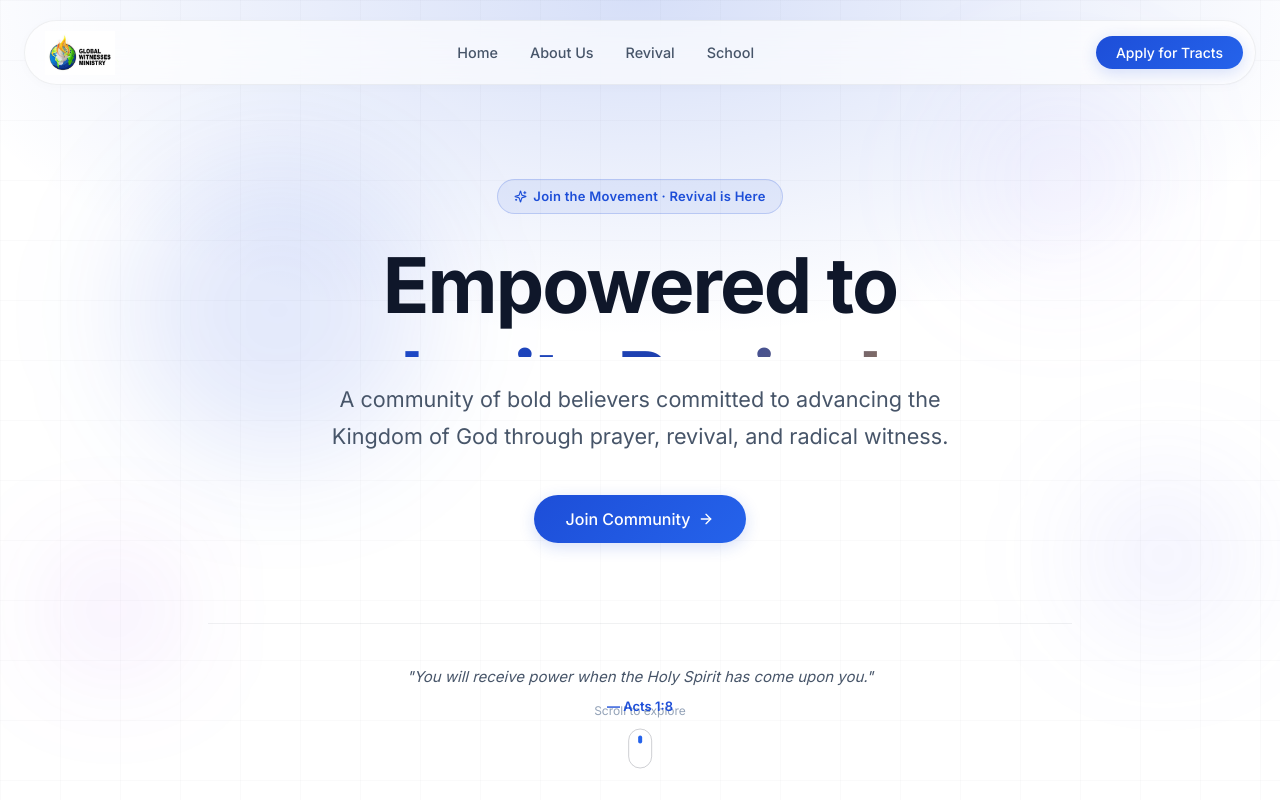
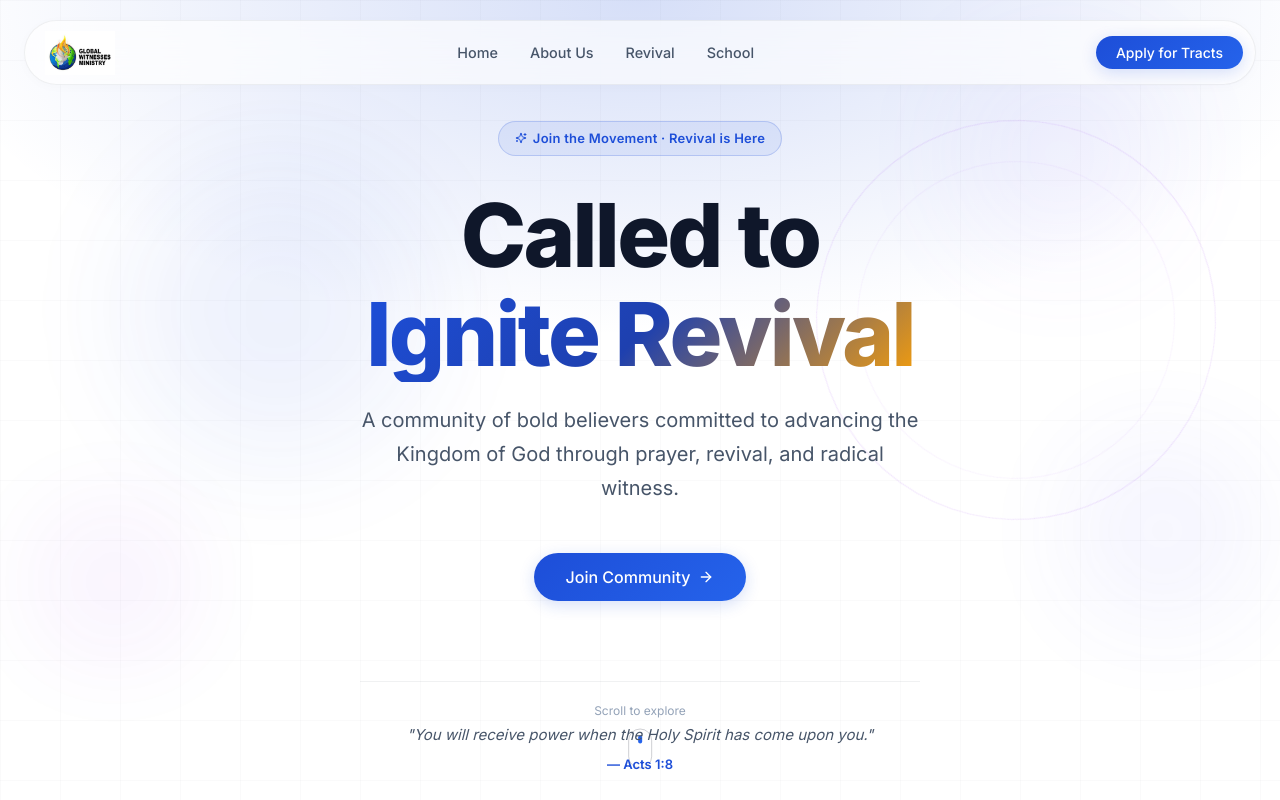
Before and after one commit to Temitopemoses/gwm_1, a React (Vite) app: page / in a window 1280 px wide. Shown: the top 800 px of the page. Built offline with nearby package versions, Linux system fonts and the light colour scheme.

Commit message:
fix: restore Called to typography, ambient hero animations, and full homepage priority sections

```diff
--- a/src/features/hero/HeroSection.tsx
+++ b/src/features/hero/HeroSection.tsx
@@ -1,6 +1,6 @@
 import { useState, useEffect } from 'react'
 import { motion, AnimatePresence } from 'framer-motion'
-import { ArrowRight, Play, Sparkles } from 'lucide-react'
+import { ArrowRight, Sparkles } from 'lucide-react'
 import JoinCommunityModal from '../../components/modals/JoinCommunityModal'
 
 const headlines = [
@@ -45,6 +45,7 @@ export default function HeroSection() {
       paddingTop: '6rem',
     }}>
       <JoinCommunityModal isOpen={isModalOpen} onClose={() => setIsModalOpen(false)} />
+
       {/* Background layers */}
       <div style={{
         position: 'absolute',
@@ -59,8 +60,17 @@ export default function HeroSection() {
         <motion.div
           key={i}
           initial={{ scale: 0, opacity: 0 }}
-          animate={{ scale: 1, opacity: 1 }}
-          transition={{ duration: 1.2, delay: s.delay }}
+          animate={{
+            scale: [1, 1.1, 1],
+            opacity: [0.6, 1, 0.6],
+            y: [0, -30, 0],
+          }}
+          transition={{
+            duration: 6 + i,
+            delay: s.delay,
+            repeat: Infinity,
+            ease: 'easeInOut',
+          }}
           style={{
             position: 'absolute',
             left: s.x,
@@ -75,64 +85,100 @@ export default function HeroSection() {
         />
       ))}
 
-      <div className="container relative" style={{ zIndex: 1, width: '100%' }}>
-        <div style={{ maxWidth: '54rem', margin: '0 auto', textAlign: 'center' }}>
+      {/* Decorative ring */}
+      <motion.div
+        style={{
+          position: 'absolute',
+          right: '5%',
+          top: '15%',
+          width: 400,
+          height: 400,
+          border: '1px solid rgba(147,51,234,0.12)',
+          borderRadius: '50%',
+          pointerEvents: 'none',
+        }}
+        animate={{ rotate: 360 }}
+        transition={{ duration: 40, repeat: Infinity, ease: 'linear' }}
+      >
+        <div style={{
+          position: 'absolute',
+          top: '10%',
+          left: '10%',
+          right: '10%',
+          bottom: '10%',
+          border: '1px solid rgba(147,51,234,0.06)',
+          borderRadius: '50%',
+        }} />
+      </motion.div>
 
-          {/* Top Badge */}
+      <div className="container" style={{ position: 'relative', zIndex: 1 }}>
+        <div style={{
+          maxWidth: 820,
+          margin: '0 auto',
+          textAlign: 'center',
+        }}>
+          {/* Badge */}
           <motion.div
-            initial={{ opacity: 0, y: -20 }}
+            initial={{ opacity: 0, y: 20 }}
             animate={{ opacity: 1, y: 0 }}
             transition={{ duration: 0.6, ease: 'easeOut' }}
-            style={{ marginBottom: '1.75rem' }}
+            style={{ marginBottom: '2rem' }}
           >
             <span className="badge">
-              <Sparkles size={13} />
+              <Sparkles size={12} />
               Join the Movement · Revival is Here
             </span>
           </motion.div>
 
-          {/* Dynamic Headline */}
+          {/* Called to Headline */}
           <motion.div
-            initial={{ opacity: 0, y: 20 }}
+            initial={{ opacity: 0, y: 30 }}
             animate={{ opacity: 1, y: 0 }}
-            transition={{ duration: 0.7, delay: 0.15, ease: 'easeOut' }}
-            style={{ marginBottom: '1.5rem' }}
+            transition={{ duration: 0.7, delay: 0.1, ease: 'easeOut' }}
+            style={{ marginBottom: '0.5rem' }}
           >
-            <h1 style={{ color: 'var(--text-primary)', marginBottom: '0.5rem' }}>
-              Empowered to
+            <h1 style={{
+              fontSize: 'clamp(3rem, 7vw, 5.5rem)',
+              fontWeight: 800,
+              letterSpacing: '-0.03em',
+              lineHeight: 1.08,
+              marginBottom: '0.5rem',
+            }}>
+              Called to
             </h1>
-            <div style={{ height: '1.2em', overflow: 'hidden', position: 'relative' }}>
-              <AnimatePresence mode="wait">
-                <motion.div
-                  key={headlineIdx}
-                  initial={{ y: 50, opacity: 0 }}
-                  animate={{ y: 0, opacity: 1 }}
-                  exit={{ y: -50, opacity: 0 }}
-                  transition={{ duration: 0.5, ease: 'easeInOut' }}
-                  style={{
-                    fontSize: 'clamp(2.5rem, 6vw, 5rem)',
-                    fontWeight: 800,
-                    letterSpacing: '-0.03em',
-                    lineHeight: 1.1,
-                  }}
-                  className="gradient-text"
-                >
-                  {headlines[headlineIdx]}
-                </motion.div>
-              </AnimatePresence>
-            </div>
           </motion.div>
+
+          <div style={{ height: '5.5rem', display: 'flex', alignItems: 'center', justifyContent: 'center', marginBottom: '0.5rem' }}>
+            <AnimatePresence mode="wait">
+              <motion.h1
+                key={headlineIdx}
+                initial={{ opacity: 0, y: 20, filter: 'blur(8px)' }}
+                animate={{ opacity: 1, y: 0, filter: 'blur(0px)' }}
+                exit={{ opacity: 0, y: -20, filter: 'blur(8px)' }}
+                transition={{ duration: 0.5, ease: 'easeOut' }}
+                className="gradient-text"
+                style={{
+                  fontSize: 'clamp(3rem, 7vw, 5.5rem)',
+                  fontWeight: 800,
+                  letterSpacing: '-0.03em',
+                  lineHeight: 1.08,
+                }}
+              >
+                {headlines[headlineIdx]}
+              </motion.h1>
+            </AnimatePresence>
+          </div>
 
           {/* Subtitle */}
           <motion.p
             initial={{ opacity: 0, y: 20 }}
             animate={{ opacity: 1, y: 0 }}
-            transition={{ duration: 0.7, delay: 0.3, ease: 'easeOut' }}
+            transition={{ duration: 0.7, delay: 0.25, ease: 'easeOut' }}
             style={{
-              fontSize: 'clamp(1.1rem, 2vw, 1.35rem)',
+              fontSize: 'clamp(1.05rem, 2vw, 1.25rem)',
+              maxWidth: 560,
+              margin: '1.5rem auto 3rem',
               color: 'var(--text-secondary)',
-              maxWidth: '40rem',
-              margin: '0 auto 2.5rem',
               lineHeight: 1.7,
             }}
           >
@@ -143,7 +189,7 @@ export default function HeroSection() {
           <motion.div
             initial={{ opacity: 0, y: 20 }}
             animate={{ opacity: 1, y: 0 }}
-            transition={{ duration: 0.7, delay: 0.45, ease: 'easeOut' }}
+            transition={{ duration: 0.7, delay: 0.4, ease: 'easeOut' }}
             style={{
               display: 'flex',
               flexWrap: 'wrap',
@@ -202,7 +248,6 @@ export default function HeroSection() {
             </AnimatePresence>
           </motion.div>
 
-
         </div>
       </div>
 
```
Also changed, not shown: src/pages/HomePage.tsx (+22 -0 lines).
